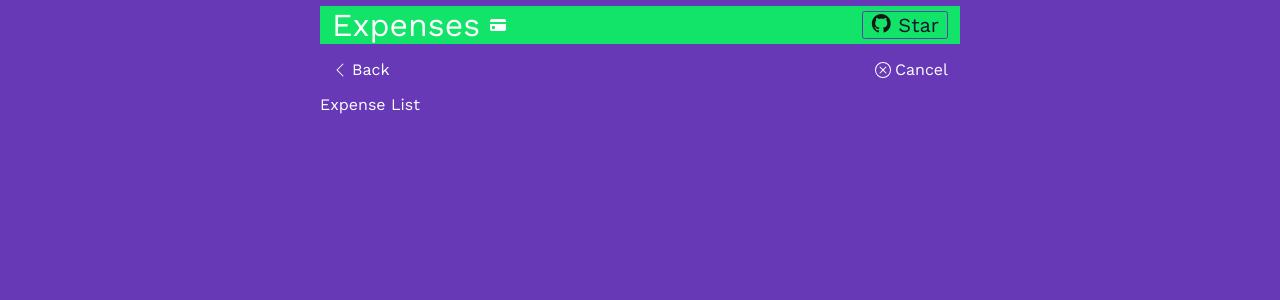
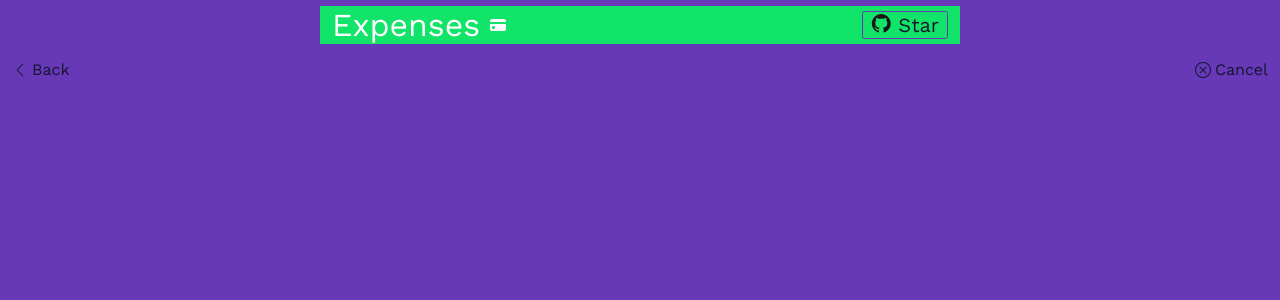
Before and after one commit to aksharma27/expenses, a React (Create React App) app: page /add-expense in a window 1280 px wide. Shown: the top 300 px of the page. Built offline with nearby package versions, Linux system fonts and the light colour scheme.

Commit message:
Link and Routes for add-expense

```diff
--- a/src/App.js
+++ b/src/App.js
@@ -1,14 +1,20 @@
+import ReactDOM from "react-dom/client";
+import {BrowserRouter, Routes, Route } from "react-router-dom";
 import Header from "./components/header/index";
 import Home from "./pages/home/Home";
+import AddExpense from "./pages/add-expense";
 
 
 function App() {
   return (
-   <>
+    <BrowserRouter>
     <Header/>
-   <Home/>
-   {/* <Footer/> */}
-   </>
+      <Routes>
+        <Route path='/' element={<Home/>}/>
+        <Route path='/add-expense' element={<AddExpense/>}/>
+      </Routes>
+      {/* <Footer/> */}
+    </BrowserRouter>
   );
 }
 
--- a/src/components/topfold/index.js
+++ b/src/components/topfold/index.js
@@ -1,5 +1,6 @@
 import React, { useState } from 'react'
 import './topfold.css';
+import { Link } from 'react-router-dom';
 
 const TopFold = () => {
     const [query, setQuery] = useState("");
@@ -19,28 +20,37 @@ const TopFold = () => {
 </svg>
             <input type="text" placeholder='Search Expenses' value={query} onChange={(e)=>handleQuery(e)} />
         </div>
+        <Link to='/add-expense'>
         <div className="add-button">
         <svg xmlns="http://www.w3.org/2000/svg" width="16" height="16" fill="currentColor" class="bi bi-plus-circle-fill" viewBox="0 0 16 16">
   <path d="M16 8A8 8 0 1 1 0 8a8 8 0 0 1 16 0zM8.5 4.5a.5.5 0 0 0-1 0v3h-3a.5.5 0 0 0 0 1h3v3a.5.5 0 0 0 1 0v-3h3a.5.5 0 0 0 0-1h-3v-3z"/>
 </svg>
             <label htmlFor="add">Add</label>
         </div>
+        </Link>
+
       </div>  )
      :
         (<div className="add-topfold">
+          <Link to='/'>
           <div className='add-topfold-button'>
           <svg xmlns="http://www.w3.org/2000/svg" width="16" height="16" fill="currentColor" class="bi bi-chevron-left" viewBox="0 0 16 16">
   <path fill-rule="evenodd" d="M11.354 1.646a.5.5 0 0 1 0 .708L5.707 8l5.647 5.646a.5.5 0 0 1-.708.708l-6-6a.5.5 0 0 1 0-.708l6-6a.5.5 0 0 1 .708 0z"/>
 </svg>
               <label >Back</label>
             </div>
-          <div className='add-topfold-button'>
+          </Link>
+
+           <Link to='/'>
+           <div className='add-topfold-button'>
           <svg xmlns="http://www.w3.org/2000/svg" width="16" height="16" fill="currentColor" class="bi bi-x-circle" viewBox="0 0 16 16">
   <path d="M8 15A7 7 0 1 1 8 1a7 7 0 0 1 0 14zm0 1A8 8 0 1 0 8 0a8 8 0 0 0 0 16z"/>
   <path d="M4.646 4.646a.5.5 0 0 1 .708 0L8 7.293l2.646-2.647a.5.5 0 0 1 .708.708L8.707 8l2.647 2.646a.5.5 0 0 1-.708.708L8 8.707l-2.646 2.647a.5.5 0 0 1-.708-.708L7.293 8 4.646 5.354a.5.5 0 0 1 0-.708z"/>
 </svg>
               <label >Cancel</label>
             </div>
+           </Link>
+
         </div>)
      }
 
--- /dev/null
+++ b/src/pages/add-expense/index.js
@@ -0,0 +1,12 @@
+import React from 'react'
+import TopFold from '../../components/topfold/index'
+
+const AddExpense = () => {
+  return (
+    <div>
+      <TopFold/>
+    </div>
+  )
+}
+
+export default AddExpense
```
